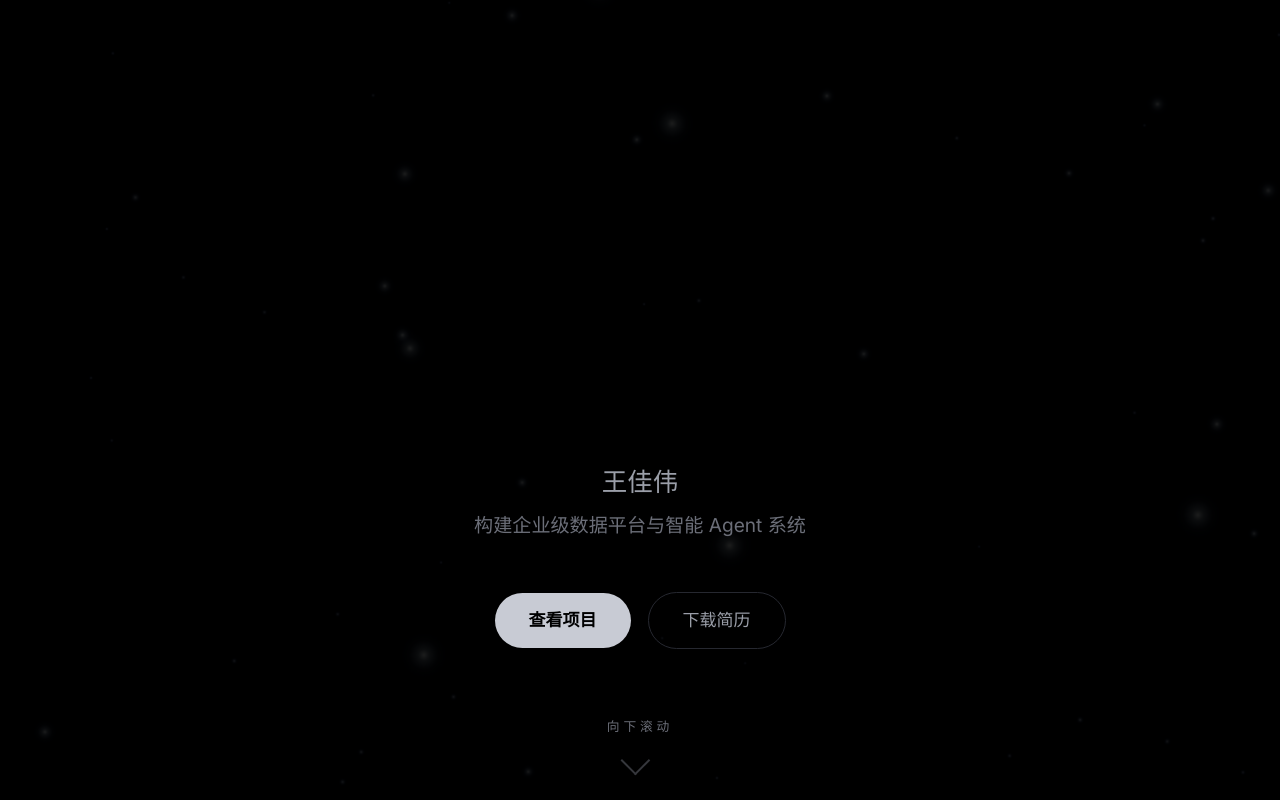
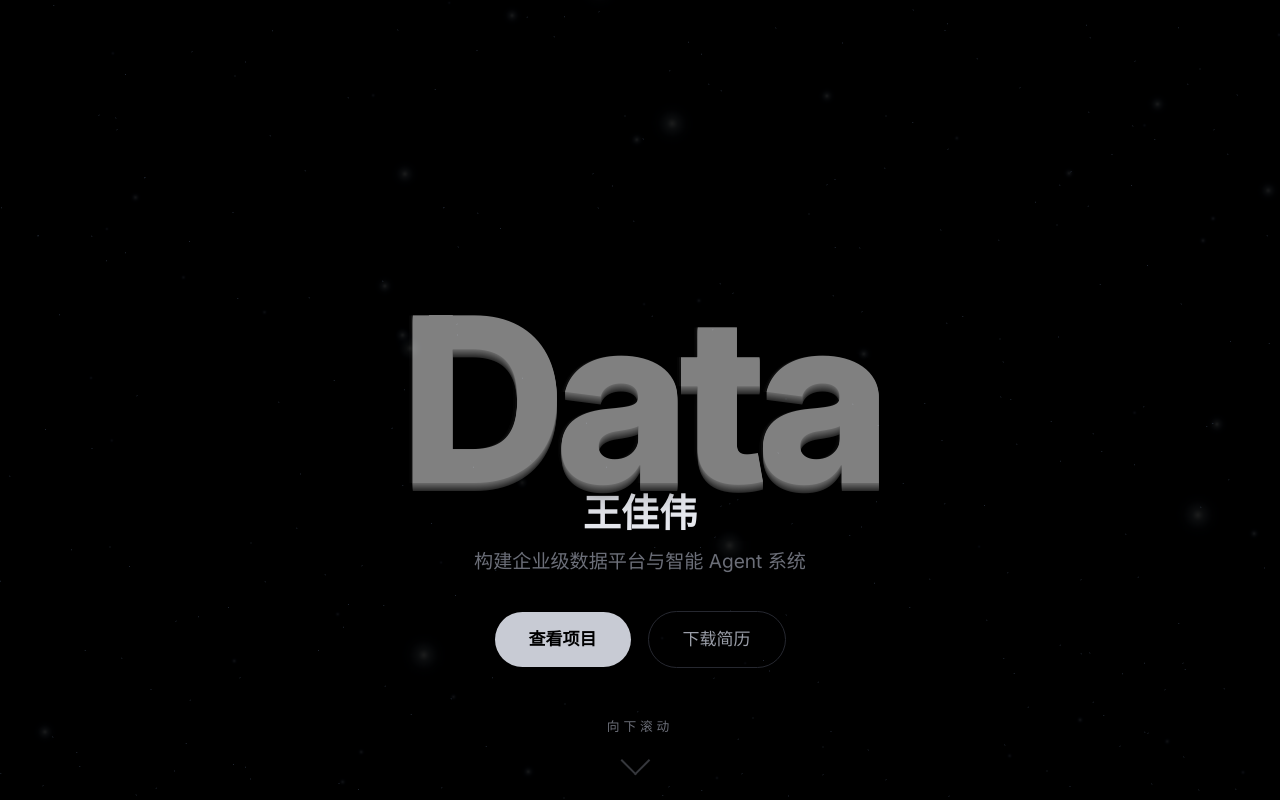
Before and after one commit to wjw200508wjw-spec/portfolio, a Next.js app: page / in a window 1280 px wide. Shown: the top 800 px of the page. Built offline with nearby package versions, Linux system fonts and the light colour scheme; no server answers.

Commit message:
feat: new hero animation — 王佳伟+tagline 1s intro, then 'Data' CSS faux-3D side-entry (85°→0° uniform rotation with text-shadow extrusion), name slides down to make room

```diff
--- a/app/components/Hero.tsx
+++ b/app/components/Hero.tsx
@@ -1,7 +1,7 @@
 "use client";
 
 import { useRef } from "react";
-import { motion, useScroll, useTransform } from "framer-motion";
+import { motion, useScroll, useTransform, useMotionValueEvent, useAnimate } from "framer-motion";
 import { SITE } from "@/lib/constants";
 import HeroCanvas from "./HeroCanvas";
 
@@ -12,8 +12,8 @@ export default function Hero() {
     offset: ["start start", "end start"],
   });
 
+  const particlesOpacity = useTransform(scrollYProgress, [0, 0.7], [0.5, 0]);
   const contentOpacity = useTransform(scrollYProgress, [0, 0.25], [1, 0]);
-  const particlesOpacity = useTransform(scrollYProgress, [0, 0.7], [0.5, 0]);
 
   return (
     <section
@@ -21,45 +21,48 @@ export default function Hero() {
       ref={containerRef}
       className="relative h-screen w-full flex items-center justify-center overflow-hidden"
     >
-      {/* Three.js: 3D "Data" title + particles */}
+      {/* Three.js particles */}
       <motion.div style={{ opacity: particlesOpacity }} className="absolute inset-0">
         <HeroCanvas />
       </motion.div>
 
-      {/* Text overlay below the 3D title */}
+      {/* ====== Phase 1: Name + Tagline + CTAs (0-1s, center) ====== */}
       <motion.div
+        className="relative z-10 text-center px-6"
+        animate={{
+          // Phase 2: slide down to make room for Data (1s-2.5s)
+          y: [0, 0, 180],
+        }}
+        transition={{
+          duration: 3,
+          times: [0, 0.33, 1],
+          ease: "easeInOut",
+        }}
         style={{ opacity: contentOpacity }}
-        className="relative z-10 text-center px-6 w-full max-w-[90vw]"
       >
-        {/* Spacer so text sits below the 3D title */}
-        <div className="h-[35vh]" />
-
-        {/* Name */}
         <motion.p
-          initial={{ y: 40, opacity: 0 }}
-          animate={{ y: 0, opacity: 1 }}
-          transition={{ duration: 0.8, delay: 2.2, ease: [0.16, 1, 0.3, 1] }}
-          className="text-xl md:text-2xl font-medium text-text-muted mt-6 md:mt-8"
+          initial={{ opacity: 0, y: 20 }}
+          animate={{ opacity: 1, y: 0 }}
+          transition={{ duration: 0.6, delay: 0.0 }}
+          className="text-3xl md:text-4xl font-semibold text-text-bright"
         >
           {SITE.name}
         </motion.p>
 
-        {/* Tagline */}
         <motion.p
-          initial={{ y: 30, opacity: 0 }}
-          animate={{ y: 0, opacity: 1 }}
-          transition={{ duration: 0.8, delay: 2.4, ease: [0.16, 1, 0.3, 1] }}
-          className="text-base md:text-lg text-text-secondary mt-3 max-w-xl mx-auto"
+          initial={{ opacity: 0, y: 15 }}
+          animate={{ opacity: 1, y: 0 }}
+          transition={{ duration: 0.6, delay: 0.2 }}
+          className="text-base md:text-lg text-text-secondary mt-3"
         >
           {SITE.tagline}
         </motion.p>
 
-        {/* CTAs */}
         <motion.div
-          initial={{ y: 30, opacity: 0 }}
-          animate={{ y: 0, opacity: 1 }}
-          transition={{ duration: 0.8, delay: 2.6, ease: [0.16, 1, 0.3, 1] }}
-          className="flex items-center justify-center gap-4 mt-10 md:mt-12"
+          initial={{ opacity: 0, y: 15 }}
+          animate={{ opacity: 1, y: 0 }}
+          transition={{ duration: 0.6, delay: 0.4 }}
+          className="flex items-center justify-center gap-4 mt-8"
         >
           <button
             onClick={() =>
@@ -79,12 +82,68 @@ export default function Hero() {
         </motion.div>
       </motion.div>
 
+      {/* ====== Phase 2: 3D "Data" — side entrance, uniform rotation, fills screen ====== */}
+      <motion.div
+        className="absolute inset-0 z-20 flex items-center justify-center pointer-events-none"
+        initial={{ opacity: 0 }}
+        animate={{ opacity: 1 }}
+        transition={{ duration: 0.01, delay: 1.0 }}
+        style={{ perspective: "1200px" }}
+      >
+        <motion.h1
+          initial={{
+            rotateY: 85,
+            scale: 1.8,
+            opacity: 0,
+          }}
+          animate={{
+            rotateY: 0,
+            scale: 1,
+            opacity: [0, 1, 1, 0.5],
+          }}
+          transition={{
+            duration: 3.5,
+            times: [0, 0.08, 0.7, 1],
+            ease: "linear",
+            delay: 1.0,
+          }}
+          style={{
+            transformStyle: "preserve-3d",
+            perspective: "1200px",
+          }}
+          className="text-[clamp(5rem,18vw,18rem)] font-black text-white tracking-[-0.05em] leading-[0.8] select-none"
+        >
+          {/* Faux-3D extrusion via layered text-shadows */}
+          <span
+            style={{
+              textShadow: [
+                "0 1px 0 #ccc",
+                "0 2px 0 #bbb",
+                "0 3px 0 #aaa",
+                "0 4px 0 #999",
+                "0 5px 0 #888",
+                "0 6px 0 #777",
+                "0 7px 0 #666",
+                "0 8px 0 #555",
+                "0 10px 10px rgba(0,0,0,0.5)",
+                "0 15px 20px rgba(0,0,0,0.3)",
+                "0 25px 40px rgba(0,0,0,0.2)",
+                "-2px 0 0 rgba(255,255,255,0.1)",
+                "-4px 0 0 rgba(255,255,255,0.05)",
+              ].join(", "),
+            }}
+          >
+            Data
+          </span>
+        </motion.h1>
+      </motion.div>
+
       {/* Scroll indicator */}
       <motion.div
         initial={{ opacity: 0 }}
         animate={{ opacity: 1 }}
-        transition={{ delay: 3.0 }}
-        className="absolute bottom-8 left-1/2 -translate-x-1/2 flex flex-col items-center gap-2"
+        transition={{ delay: 3.5 }}
+        className="absolute bottom-8 left-1/2 -translate-x-1/2 flex flex-col items-center gap-2 z-10"
       >
         <span className="text-xs text-text-secondary tracking-[0.3em]">向下滚动</span>
         <motion.div
--- a/app/components/HeroCanvas.tsx
+++ b/app/components/HeroCanvas.tsx
@@ -2,9 +2,7 @@
 
 import { useRef, useMemo, useEffect } from "react";
 import { Canvas, useFrame } from "@react-three/fiber";
-import { Text } from "@react-three/drei";
 import * as THREE from "three";
-import gsap from "gsap";
 
 function Particles({ count = 500 }: { count?: number }) {
   const meshRef = useRef<THREE.Points>(null);
@@ -59,78 +57,6 @@ function Particles({ count = 500 }: { count?: number }) {
   );
 }
 
-function DataTitle3D() {
-  const groupRef = useRef<THREE.Group>(null);
-  const scrollRef = useRef(0);
-
-  // 4-second slow rotation from side to front
-  useEffect(() => {
-    if (!groupRef.current) return;
-    groupRef.current.rotation.y = Math.PI * 0.45; // ~80° start
-
-    gsap.to(groupRef.current.rotation, {
-      y: 0,
-      duration: 4.0,
-      ease: "power2.inOut",
-      delay: 0.2,
-    });
-  }, []);
-
-  useEffect(() => {
-    const handleScroll = () => {
-      scrollRef.current = Math.min(window.scrollY / (window.innerHeight * 0.8), 1);
-    };
-    window.addEventListener("scroll", handleScroll, { passive: true });
-    return () => window.removeEventListener("scroll", handleScroll);
-  }, []);
-
-  useFrame(() => {
-    if (!groupRef.current) return;
-    // Scroll-driven rotation away
-    const targetRY = scrollRef.current * 0.7;
-    groupRef.current.rotation.y += (targetRY - groupRef.current.rotation.y) * 0.03;
-
-    // Fade out on scroll
-    const targetOpacity = 1 - scrollRef.current * 1.2;
-    groupRef.current.children.forEach((child) => {
-      if ((child as THREE.Mesh).material) {
-        const mat = (child as THREE.Mesh).material as THREE.Material;
-        if ("opacity" in mat) {
-          (mat as THREE.MeshStandardMaterial).opacity = targetOpacity;
-        }
-      }
-    });
-  });
-
-  return (
-    <group ref={groupRef}>
-      <Text
-        fontSize={2.5}
-        letterSpacing={-0.05}
-        color="#ffffff"
-        position={[0, 0.2, 0]}
-        anchorX="center"
-        anchorY="middle"
-        depthOffset={0.2}
-      >
-        Data
-      </Text>
-    </group>
-  );
-}
-
-function SceneContent() {
-  return (
-    <>
-      <ambientLight intensity={0.6} />
-      <directionalLight position={[5, 3, 5]} intensity={1.0} />
-      <directionalLight position={[-3, 1, -2]} intensity={0.3} />
-      <DataTitle3D />
-      <Particles count={500} />
-    </>
-  );
-}
-
 export default function HeroCanvas() {
   return (
     <div className="absolute inset-0">
@@ -143,7 +69,8 @@ export default function HeroCanvas() {
           gl.setClearColor(0x000000, 0);
         }}
       >
-        <SceneContent />
+        <ambientLight intensity={0.3} />
+        <Particles count={500} />
       </Canvas>
     </div>
   );
```
